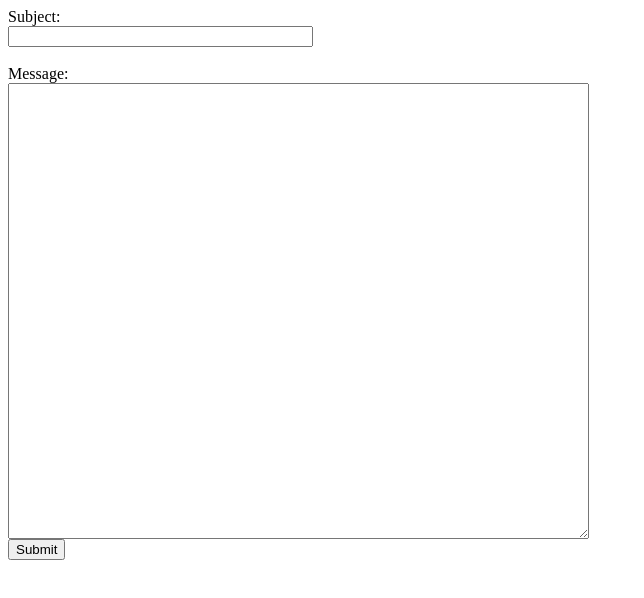
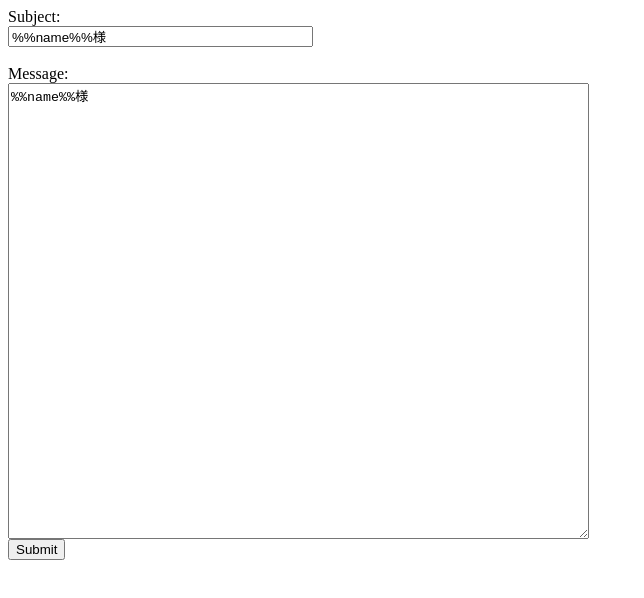
Before and after one commit to yukihirai0505/my-google-apps-script, a plain HTML site: page mail/mailList/index.html in a window 1280 px wide. Shown: the whole page, without its empty margins (0-644 px from the left). Drawn offline with Linux system fonts and the light colour scheme.

Commit message:
Update mail_list gs

```diff
--- a/mail/mailList/index.html
+++ b/mail/mailList/index.html
@@ -6,9 +6,9 @@
 <body>
 <form>
   <label for="subject">Subject: </label><br />
-  <input type="text" name="subject" id="subject" value="" size="35"><br /><br />
+  <input type="text" name="subject" id="subject" value="%%name%%様" size="35"><br /><br />
   <label for="body">Message: </label><br />
-  <textarea rows="30" cols="70" name="body" id="body"></textarea><br />
+  <textarea rows="30" cols="70" name="body" id="body">%%name%%様</textarea><br />
   <input type="button" onClick="formSubmit()" value="Submit" />
 </form>
 </body>
```
Also changed, not shown: 1 other file.
